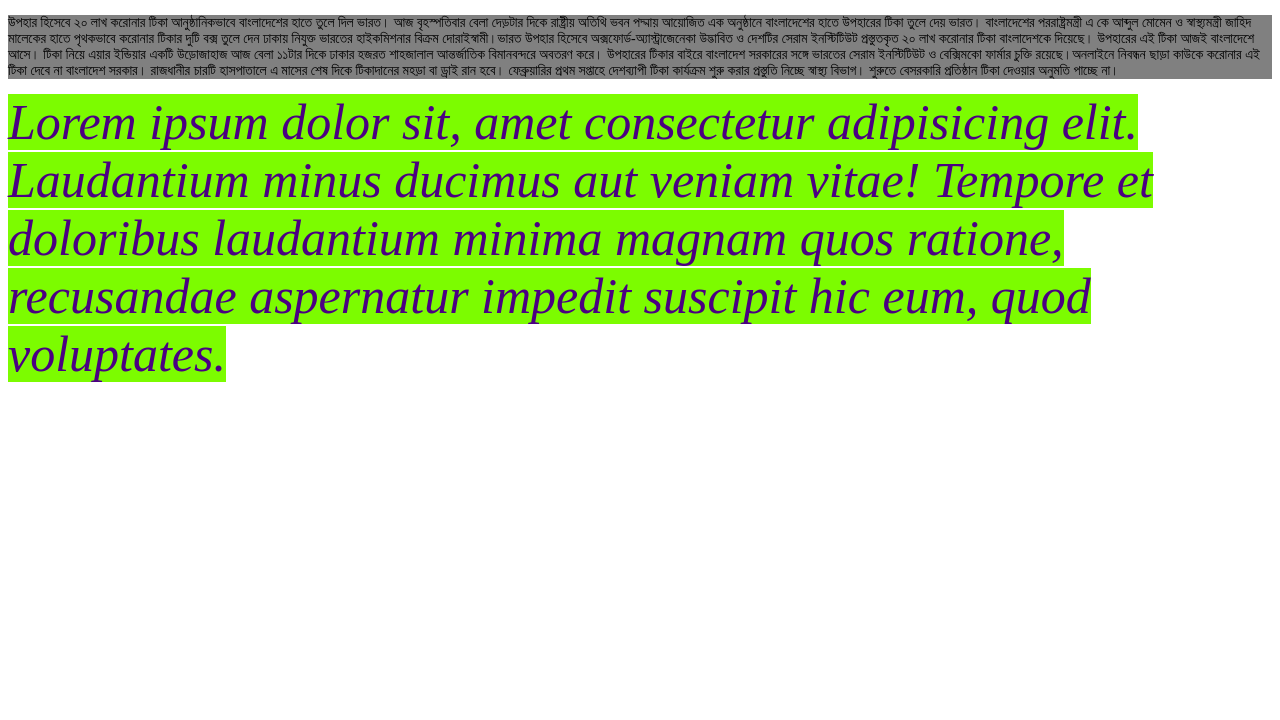
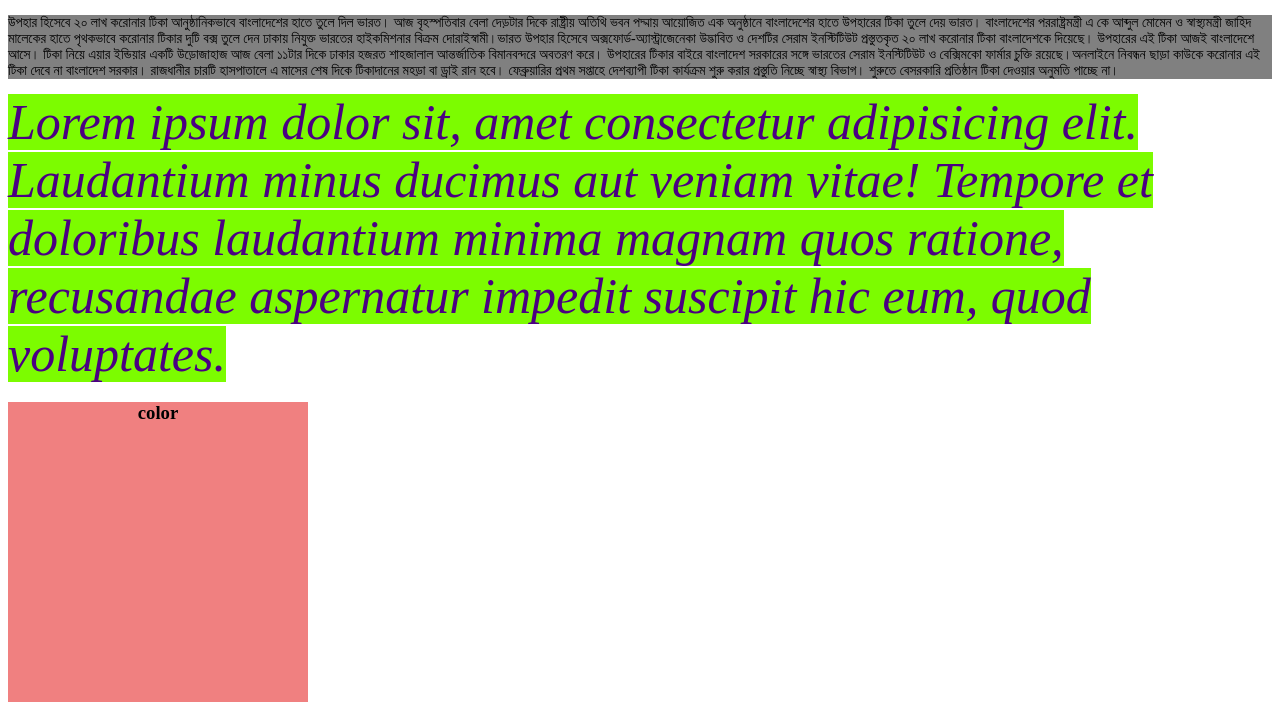
Before and after one commit to nazmulmoon/homework2, a plain HTML site: page index.html in a window 1280 px wide. Shown: the part 446-1166 px from the top of the page. Before the commit the page ends 837 px from the top, so only its background shows below. Drawn offline with Linux system fonts and the light colour scheme.

Commit message:
first commit

```diff
--- a/index.html
+++ b/index.html
@@ -37,6 +37,9 @@
                 <i>Lorem ipsum dolor sit, amet consectetur adipisicing elit. Laudantium minus ducimus aut veniam vitae! Tempore et doloribus laudantium minima magnam quos ratione, recusandae aspernatur impedit suscipit hic eum, quod voluptates.</i>
 
             </div>
+            <div>
+                <h3>color</h3>
+            </div>
 </section>
 
 </body>
--- a/style.css
+++ b/style.css
@@ -24,4 +24,11 @@ i{
 	font-size: 50px;
 	background-color: lawngreen;
 	width: 200px;
+
 }
+h3{
+	height: 300px;
+	width: 300px;
+	background-color: lightcoral;
+	text-align: center;
+}
```
